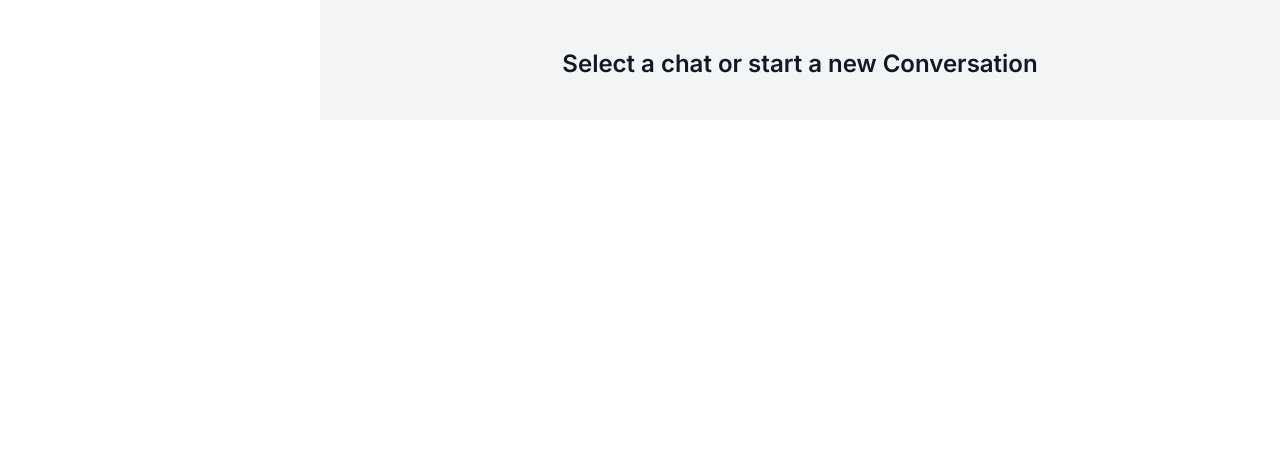
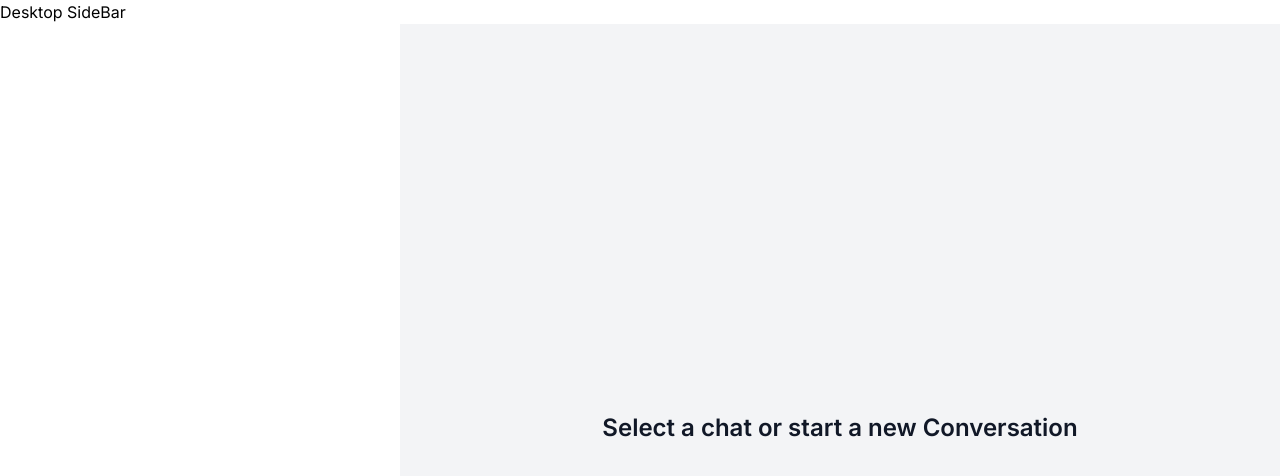
Before and after one commit to bhatiaheman/Messaging_App, a Next.js app: page /users in a window 1280 px wide. Shown: the top 476 px of the page. Built offline with nearby package versions, Linux system fonts and the light colour scheme.

Commit message:
Add Sidebar component to UserLayout

```diff
--- /dev/null
+++ b/app/components/Sidebar/DesktopSideBar.tsx
@@ -0,0 +1,9 @@
+const DesktopSideBar = () => {
+    return (
+        <div>
+            Desktop SideBar
+        </div>
+    )
+}
+
+export default DesktopSideBar;
--- /dev/null
+++ b/app/components/Sidebar/Sidebar.tsx
@@ -0,0 +1,16 @@
+import { ReactNode } from "react";
+import DesktopSideBar from "./DesktopSideBar";
+
+async function Sidebar({children} : {children: ReactNode}) {
+    return (
+        <div className="h-full">
+            <DesktopSideBar />
+            <main className="lg:pl-20 h-full">
+                {children}
+            </main>
+
+        </div>
+    )
+}
+
+export default Sidebar;
--- /dev/null
+++ b/app/hooks/useConversation.ts
@@ -0,0 +1,27 @@
+import { useParams } from "next/navigation";
+import { useMemo } from "react";
+
+const useConversation = () => {
+
+    const params = useParams();
+
+    const conversationId = useMemo(() => {
+
+        if(!params.conversationId) {
+            return "";
+        }
+
+        return params.conversationId as string;
+    }, [params?.conversationId])
+
+    const isOpen = useMemo(() => !!conversationId,[conversationId]);
+
+
+
+    return useMemo(() => ({
+        conversationId,
+        isOpen
+    }), [conversationId, isOpen])
+};
+
+export default useConversation;
--- /dev/null
+++ b/app/hooks/useRoutes.ts
@@ -0,0 +1,24 @@
+import { useMemo } from "react";
+import { useParams, usePathname } from "next/navigation";
+
+import {HiChat} from "react-icons/hi";
+import {
+    HiArrowLeftOnRectangle,
+    HiUsers
+} from "react-icons/hi2";
+import { signOut } from "next-auth/react";
+import useConversation from "./useConversation";
+
+const useRoutes = () => {
+
+
+    const pathname = usePathname();
+
+    const {conversationId} = useConversation();
+
+    const routes = useMemo(() => [
+        {
+            label: 'Chat'
+        }
+    ], [])
+}
--- a/app/users/layout.tsx
+++ b/app/users/layout.tsx
@@ -1,11 +1,14 @@
 import { ReactNode } from "react";
+import Sidebar from "../components/Sidebar/Sidebar";
 
 export default async function UserLayout({
     children
 } : {children: ReactNode}) {
     return (
-        <div>
-            {children}
-        </div>
+        <Sidebar>
+            <div className="h-full">
+                    {children}
+            </div>
+        </Sidebar>
     )
 }
```
